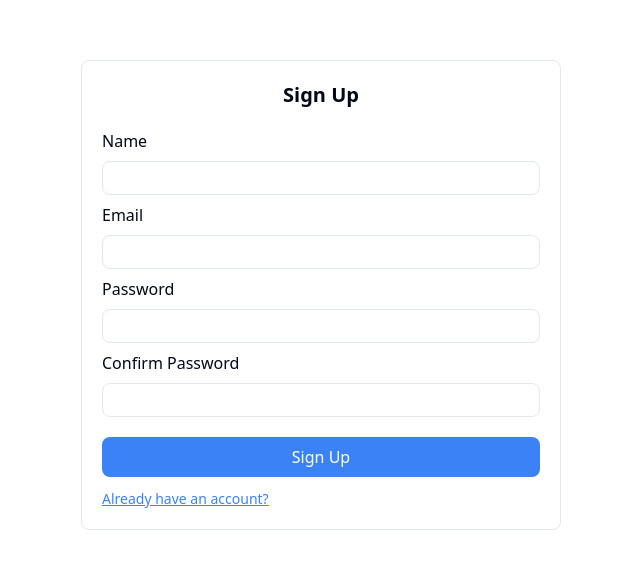
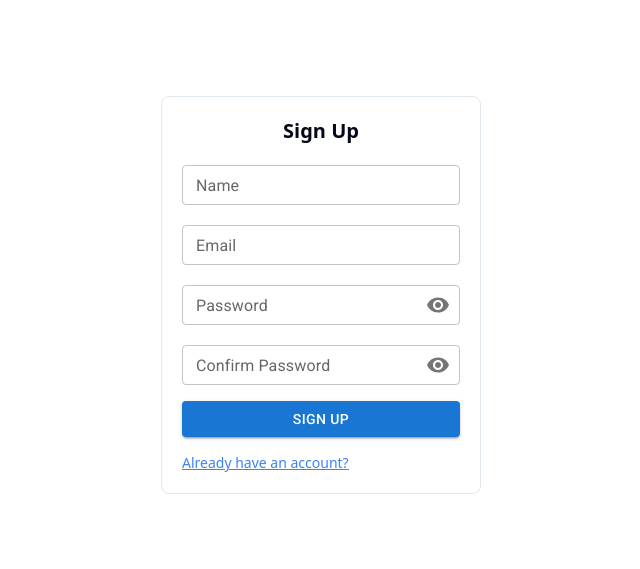
Before and after one commit to waiyanhein01/React-Contact-App, a React (Vite) app: page /sign_up in a window 1280 px wide. Shown: the part 105-674 px from the top of the page, without its empty margins (319-959 px from the left). Built offline with nearby package versions, Linux system fonts and the light colour scheme.

Commit message:
api-fetch

```diff
--- a/index.html
+++ b/index.html
@@ -1,8 +1,18 @@
-<!doctype html>
+<!DOCTYPE html>
 <html lang="en">
   <head>
     <meta charset="UTF-8" />
     <meta name="viewport" content="width=device-width, initial-scale=1.0" />
+    <link rel="preconnect" href="https://fonts.googleapis.com" />
+    <link rel="preconnect" href="https://fonts.gstatic.com" crossorigin />
+    <link
+      rel="stylesheet"
+      href="https://fonts.googleapis.com/css2?family=Roboto:wght@300;400;500;700&display=swap"
+    />
+    <link
+      rel="stylesheet"
+      href="https://fonts.googleapis.com/icon?family=Material+Icons"
+    />
     <title>Contact App</title>
   </head>
   <body>
--- a/package.json
+++ b/package.json
@@ -10,6 +10,12 @@
     "preview": "vite preview"
   },
   "dependencies": {
+    "@emotion/react": "^11.11.4",
+    "@emotion/styled": "^11.11.5",
+    "@fontsource/roboto": "^5.0.13",
+    "@mui/icons-material": "^5.15.21",
+    "@mui/lab": "^5.0.0-alpha.170",
+    "@mui/material": "^5.15.21",
     "@reduxjs/toolkit": "^2.2.6",
     "class-variance-authority": "^0.7.0",
     "clsx": "^2.1.1",
--- a/src/index.css
+++ b/src/index.css
@@ -1,6 +1,8 @@
+
+
 @tailwind base;
-  @tailwind components;
-  @tailwind utilities;
+@tailwind components;
+@tailwind utilities;
 
   @layer base {
     :root {
--- a/src/main.jsx
+++ b/src/main.jsx
@@ -3,9 +3,13 @@ import ReactDOM from "react-dom/client";
 import App from "./App.jsx";
 import "./index.css";
 import { BrowserRouter as Router } from "react-router-dom";
+import { Provider } from "react-redux";
+import { store } from "./store/store.js";
 
 ReactDOM.createRoot(document.getElementById("root")).render(
   <Router>
-    <App />
+    <Provider store={store}>
+      <App />
+    </Provider>
   </Router>
 );
--- a/src/page/auth/signIn.page.jsx
+++ b/src/page/auth/signIn.page.jsx
@@ -1,64 +1,130 @@
+import { Visibility, VisibilityOff } from "@mui/icons-material";
+import {
+  Button,
+  FormControl,
+  IconButton,
+  InputAdornment,
+  InputLabel,
+  OutlinedInput,
+} from "@mui/material";
 import { ErrorMessage, Form, Formik } from "formik";
-import React from "react";
+import { Loader2 } from "lucide-react";
+import React, { useState } from "react";
 import { Link } from "react-router-dom";
-import * as yup from "yup"
+import * as yup from "yup";
+import { useSignInMutation } from "../../store/services/endpoints/apiContact.endpoints";
 
 const signInPage = () => {
+
+  const [fun,data] = useSignInMutation()
   const initialValues = {
     email: "",
     password: "",
   };
 
-  const handleSubmit = (value) => {
-    console.log(value);
+  const [showPassword, setShowPassword] = useState(false);
+
+  const handleClickShowPassword = () => setShowPassword((show) => !show);
+
+  const handleSubmit = async(value) => {
+    await fun(value);
   };
 
   const validationSchema = yup.object({
-    email: yup.string().required("Email is Required").email("Invalid email format"),
-    password: yup.string().required("Password is Required").matches(8,"Password should be longer than 8")
-  })
+    email: yup
+      .string()
+      .required("Email is Required")
+      .email("Invalid email format"),
+    password: yup
+      .string()
+      .required("Password is Required")
+      .matches(8, "Password should be longer than 8"),
+  });
   return (
-    <div className=" w-2/4 h-screen mx-auto flex justify-center items-center">
+    <div className="w-2/4 lg:w-1/3 h-screen mx-auto flex justify-center items-center">
       <div className=" border w-3/4 p-5 rounded-lg gap-5 flex flex-col">
         <div className=" text-center">
           <h1 className=" text-xl font-bold">Sign In</h1>
         </div>
-        <Formik initialValues={initialValues} onSubmit={handleSubmit} validationSchema={validationSchema}>
-          {({ handleChange, handleBlur, values,isSubmitting }) => (
+        <Formik
+          initialValues={initialValues}
+          onSubmit={handleSubmit}
+          validationSchema={validationSchema}
+          validateOnBlur={false}
+          validateOnChange={false}
+        >
+          {({ handleChange, handleBlur, values, isSubmitting }) => (
             <>
-              <Form >
-                <label htmlFor="email">Email</label>
-                <input
-                  className=" w-full rounded-lg py-1 ps-2 border outline-none mt-2 mb-2"
-                  type="email"
+              <Form>
+                <div className=" mb-5">
+                  <FormControl className=" w-full mb-5" variant="outlined">
+                    <InputLabel htmlFor="email" size="small">
+                      Email
+                    </InputLabel>
+                    <OutlinedInput
+                      size="small"
+                      id="email"
                       name="email"
                       onChange={handleChange}
                       onBlur={handleBlur}
                       value={values.email}
+                      label="Email"
                     />
-                <ErrorMessage name="email" component="p" className=" text-sm text-red-500"/>
+                  </FormControl>
 
-                <label htmlFor="password">Password</label>
-                <input
-                  className=" w-full rounded-lg py-1 ps-2 border outline-none mt-2"
-                  type="password"
+                  <ErrorMessage
+                    name="email"
+                    component="p"
+                    className=" text-sm text-red-500 mb-3"
+                  />
+                </div>
+
+                <div className="">
+                  <FormControl className=" w-full" variant="outlined">
+                    <InputLabel htmlFor="password" size="small">
+                      Password
+                    </InputLabel>
+                    <OutlinedInput
+                      size="small"
+                      id="password"
+                      type={showPassword ? "text" : "password"}
                       name="password"
                       onChange={handleChange}
                       onBlur={handleBlur}
                       value={values.password}
+                      endAdornment={
+                        <InputAdornment position="end">
+                          <IconButton
+                            aria-label="toggle password visibility"
+                            onClick={handleClickShowPassword}
+                            edge="end"
+                          >
+                            {showPassword ? <VisibilityOff /> : <Visibility />}
+                          </IconButton>
+                        </InputAdornment>
+                      }
+                      label="Password"
                     />
-                <ErrorMessage name="password" component="p" className=" text-sm text-red-500"/>
+                  </FormControl>
 
-                <button
-                disabled={isSubmitting}
+                  <ErrorMessage
+                    name="password"
+                    component="p"
+                    className=" text-sm text-red-500"
+                  />
+                </div>
+
+                <Button disabled={isSubmitting}
                   type="submit"
-                  className=" w-full bg-blue-500 text-white rounded-lg py-2 mt-5 mb-3"
-                >
+                  fullWidth
+                  variant="contained"
+                  sx={{ mt: 2, mb: 2 }}>
                   Sign In
-                </button>
+                  {isSubmitting && <Loader2 className=" ml-2 h-4 w-4 animate-spin items-center"/>}
+                </Button>
+
                 <h2 className=" text-blue-500 text-sm underline">
                   <Link to={"sign_up"}>You don't have an account?</Link>
-
                 </h2>
               </Form>
             </>
--- a/src/page/auth/signUp.page.jsx
+++ b/src/page/auth/signUp.page.jsx
@@ -1,9 +1,14 @@
+import { Visibility, VisibilityOff } from "@mui/icons-material";
+import { Button, FormControl, IconButton, InputAdornment, InputLabel, OutlinedInput } from "@mui/material";
 import { ErrorMessage, Form, Formik } from "formik";
-import React from "react";
+import { Loader2 } from "lucide-react";
+import React, { useState } from "react";
 import { Link } from "react-router-dom";
 import * as yup from "yup";
+import { useSignUpMutation } from "../../store/services/endpoints/apiContact.endpoints";
 
 const signUpPage = () => {
+  const [fun,data] = useSignUpMutation()
   const initialValues = {
     name: "",
     email: "",
@@ -11,8 +16,16 @@ const signUpPage = () => {
     confirm_password: "",
   };
 
-  const handleSubmit = (value) => {
-    console.log(value);
+  const [showPassword, setShowPassword] = useState(false);
+
+  const handleClickShowPassword = () => setShowPassword((show) => !show);
+
+  const [showCPassword, setShowCPassword] = useState(false);
+
+  const handleClickShowCPassword = () => setShowCPassword((show) => !show);
+
+  const handleSubmit = async (value) => {
+    await fun(value);
   };
 
   const validationSchema = yup.object({
@@ -31,7 +44,7 @@ const signUpPage = () => {
       .required("Confirm Password is required"),
   });
   return (
-    <div className=" w-2/4 h-screen mx-auto flex justify-center items-center">
+    <div className=" w-2/4 lg:w-1/3 h-screen mx-auto flex justify-center items-center">
       <div className=" border w-3/4 p-5 rounded-lg gap-5 flex flex-col">
         <div className=" text-center">
           <h1 className=" text-xl font-bold">Sign Up</h1>
@@ -40,77 +53,136 @@ const signUpPage = () => {
           initialValues={initialValues}
           onSubmit={handleSubmit}
           validationSchema={validationSchema}
+          validateOnBlur={false}
+          validateOnChange={false}
         >
           {({ handleChange, handleBlur, values, isSubmitting }) => (
             <>
               <Form>
-                <label htmlFor="name">Name</label>
-                <input
-                  className=" w-full rounded-lg py-1 ps-2 border outline-none mt-2 mb-2"
-                  type="name"
+              <div className=" mb-5">
+                  <FormControl className=" w-full mb-5" variant="outlined">
+                    <InputLabel htmlFor="name" size="small">
+                      Name
+                    </InputLabel>
+                    <OutlinedInput
+                      size="small"
+                      id="name"
                       name="name"
                       onChange={handleChange}
                       onBlur={handleBlur}
                       value={values.name}
+                      label="Name"
                     />
+                  </FormControl>
+
                   <ErrorMessage
                     name="name"
                     component="p"
-                  className=" text-sm text-red-500"
+                    className=" text-sm text-red-500 mb-3"
                   />
+                </div>
 
-                <label htmlFor="email">Email</label>
-                <input
-                  className=" w-full rounded-lg py-1 ps-2 border outline-none mt-2 mb-2"
-                  type="email"
+              <div className=" mb-5">
+                  <FormControl className=" w-full mb-5" variant="outlined">
+                    <InputLabel htmlFor="email" size="small">
+                      Email
+                    </InputLabel>
+                    <OutlinedInput
+                      size="small"
+                      id="email"
                       name="email"
                       onChange={handleChange}
                       onBlur={handleBlur}
                       value={values.email}
+                      label="Email"
                     />
+                  </FormControl>
+
                   <ErrorMessage
                     name="email"
                     component="p"
-                  className=" text-sm text-red-500"
+                    className=" text-sm text-red-500 mb-3"
                   />
+                </div>
 
-                <label htmlFor="password">Password</label>
-                <input
-                  className=" w-full rounded-lg py-1 ps-2 border outline-none mt-2 mb-2"
-                  type="password"
+                <div className="mb-5">
+                  <FormControl className=" w-full" variant="outlined">
+                    <InputLabel htmlFor="password" size="small">
+                      Password
+                    </InputLabel>
+                    <OutlinedInput
+                      size="small"
+                      id="password"
+                      type={showPassword ? "text" : "password"}
                       name="password"
                       onChange={handleChange}
                       onBlur={handleBlur}
                       value={values.password}
+                      endAdornment={
+                        <InputAdornment position="end">
+                          <IconButton
+                            aria-label="toggle password visibility"
+                            onClick={handleClickShowPassword}
+                            edge="end"
+                          >
+                            {showPassword ? <VisibilityOff /> : <Visibility />}
+                          </IconButton>
+                        </InputAdornment>
+                      }
+                      label="Password"
                     />
+                  </FormControl>
+
                   <ErrorMessage
                     name="password"
                     component="p"
                     className=" text-sm text-red-500"
                   />
+                </div>
 
-                <label htmlFor="confirm_password">Confirm Password</label>
-                <input
-                  className=" w-full rounded-lg py-1 ps-2 border outline-none mt-2 mb-2"
-                  type="password"
+                <div className="">
+                  <FormControl className=" w-full" variant="outlined">
+                    <InputLabel htmlFor="confirm_password" size="small">
+                      Confirm Password
+                    </InputLabel>
+                    <OutlinedInput
+                      size="small"
+                      id="confirm_password"
+                      type={showCPassword ? "text" : "password"}
                       name="confirm_password"
                       onChange={handleChange}
                       onBlur={handleBlur}
                       value={values.confirm_password}
+                      endAdornment={
+                        <InputAdornment position="end">
+                          <IconButton
+                            aria-label="toggle confirm_password visibility"
+                            onClick={handleClickShowCPassword}
+                            edge="end"
+                          >
+                            {showCPassword ? <VisibilityOff /> : <Visibility />}
+                          </IconButton>
+                        </InputAdornment>
+                      }
+                      label="Confirm Password"
                     />
+                  </FormControl>
+
                   <ErrorMessage
                     name="confirm_password"
                     component="p"
                     className=" text-sm text-red-500"
                   />
+                </div>
 
-                <button
-                  disabled={isSubmitting}
+                <Button disabled={isSubmitting}
                   type="submit"
-                  className=" w-full bg-blue-500 text-white rounded-lg py-2 mt-3 mb-3"
-                >
+                  fullWidth
+                  variant="contained"
+                  sx={{ mt: 2, mb: 2 }}>
                   Sign Up
-                </button>
+                  {isSubmitting && <Loader2 className=" ml-2 h-4 w-4 animate-spin items-center"/>}
+                </Button>
                 <h2 className=" text-blue-500 text-sm underline">
                   <Link to={"/"}>Already have an account?</Link>
                 </h2>
--- /dev/null
+++ b/src/store/store.js
@@ -0,0 +1,10 @@
+import { configureStore } from "@reduxjs/toolkit";
+import ApiService from "./services/api.services";
+
+export const store = configureStore({
+  reducer: {
+    [ApiService.reducerPath]: ApiService.reducer,
+  },
+  middleware: (getDefaultMiddleware) =>
+    getDefaultMiddleware().concat(ApiService.middleware),
+});
```
Also changed, not shown: src/store/services/api.services.js (added, +11 -0 lines), src/store/services/endpoints/apiContact.endpoints.js (added, +23 -0 lines), 1 other file (tests, documents, lock files or other folders). Lines whose indentation alone changed are shown as unchanged.
